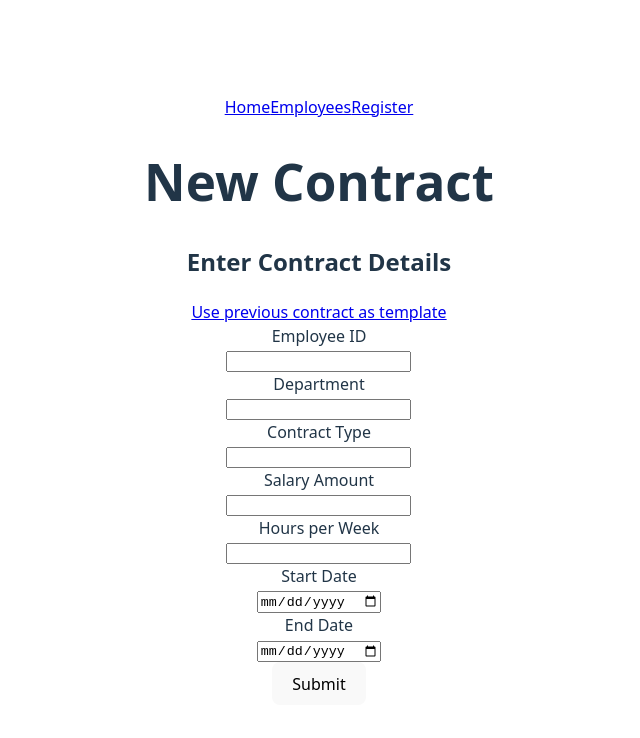
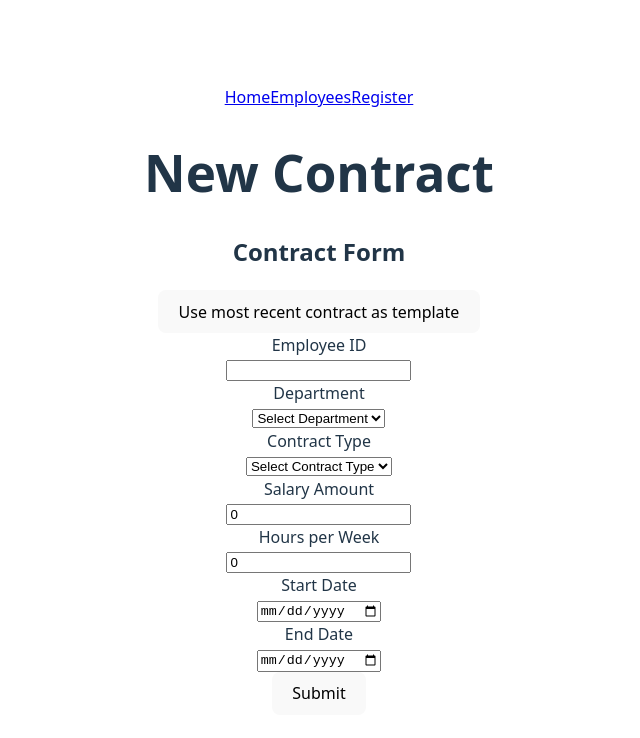
Before and after one commit to carriegale2710/employee-creator, a React (Vite) app in the folder front-end/: page /employees/new/contract in a window 1280 px wide. Shown: the top 738 px of the page, without its empty margins (321-961 px from the left). Built offline with nearby package versions, Linux system fonts and the light colour scheme.

Commit message:
feat: enhances ContractForm with prefilled data option and add Select component

```diff
--- a/front-end/src/components/ContractForm/ContractForm.tsx
+++ b/front-end/src/components/ContractForm/ContractForm.tsx
@@ -2,6 +2,9 @@ import { useFormStatus } from "react-dom";
 import Button from "../Button/Button";
 import Input from "../Input/Input";
 import type { Contract } from "../../services/contracts";
+import { NavLink } from "react-router-dom";
+import { useState } from "react";
+import Select from "../Select/Select";
 
 export interface ContractFormProps {
   prefilled?: Contract | null;
@@ -9,6 +12,7 @@ export interface ContractFormProps {
 
 const ContractForm = ({ prefilled }: ContractFormProps) => {
   const { pending } = useFormStatus();
+  const [isPrefilled, setIsPrefilled] = useState(false);
 
   // const onSubmit = ()=>{
   //   const userDetails = formData.
@@ -16,40 +20,68 @@ const ContractForm = ({ prefilled }: ContractFormProps) => {
 
   return (
     <>
+      <h2>Contract Form</h2>
       <form
       // action={onSubmit}
       >
-        <Input label="employeeId" type="number" value={prefilled?.employee.id}>
+        <Button
+          onClick={() => {
+            setIsPrefilled(!isPrefilled);
+          }}
+        >
+          Use most recent contract as template
+        </Button>
+        <Input
+          label="employeeId"
+          type="number"
+          value={isPrefilled && prefilled?.employee.id}
+        >
           Employee ID
         </Input>
-        <Input label="department" type="select" value={prefilled?.department}>
+        <Select
+          label="department"
+          title="Department"
+          prefilledValue={isPrefilled ? prefilled?.department : ""}
+          type="select"
+          options={["ENGINEERING", "SALES", "MARKETING", "DESIGN"]}
+        >
           Department
-        </Input>
-        <Input
+        </Select>
+        <Select
           label="contractType"
+          title="Contract Type"
+          prefilledValue={isPrefilled ? prefilled?.contractType : ""}
           type="select"
-          value={prefilled?.contractType}
+          options={["FULL TIME", "PART TIME", "CASUAL", "CONTRACT"]}
         >
           Contract Type
-        </Input>
+        </Select>
         <Input
           label="salaryAmount"
           type="number"
-          value={prefilled?.salaryAmount}
+          value={isPrefilled ? prefilled?.salaryAmount : 0}
         >
           Salary Amount
         </Input>
         <Input
           label="hoursPerWeek"
           type="number"
-          value={prefilled?.hoursPerWeek}
+          value={isPrefilled ? prefilled?.hoursPerWeek : 0}
         >
           Hours per Week
         </Input>
-        <Input label="startDate" type="date" value={prefilled?.startDate}>
+        <Input
+          label="startDate"
+          type="date"
+          value={isPrefilled && prefilled?.startDate}
+        >
           Start Date
         </Input>
-        <Input label="endDate" type="date" value={prefilled?.endDate}>
+        <Input
+          label="endDate"
+          type="date"
+          value={isPrefilled && prefilled?.endDate}
+        >
           End Date
         </Input>
         <Button type="submit" disabled={pending}>
--- /dev/null
+++ b/front-end/src/components/Select/Select.tsx
@@ -0,0 +1,42 @@
+export interface SelectInputProps {
+  label: string;
+  title?: string;
+  prefilledValue?: string;
+  type: string;
+  options?: string[];
+  children: React.ReactNode;
+}
+
+const Select = ({
+  label,
+  title,
+  prefilledValue,
+  type,
+  options,
+  children,
+}: SelectInputProps) => {
+  return (
+    <div>
+      <label htmlFor={label}>{children}</label>
+      <br />
+      <select
+        typeof={type}
+        name={label}
+        id={label}
+        value={prefilledValue ? prefilledValue : ""}
+      >
+        <option value="" disabled selected>
+          Select {title || "Option"}
+        </option>
+        {options?.map((option) => (
+          <option key={option} value={option}>
+            {option}
+          </option>
+        ))}
+      </select>
+      <br />
+    </div>
+  );
+};
+
+export default Select;
--- a/front-end/src/pages/CreateContract.tsx
+++ b/front-end/src/pages/CreateContract.tsx
@@ -1,15 +1,12 @@
-import { NavLink } from "react-router-dom";
 import ContractForm from "../components/ContractForm/ContractForm";
+import { contract1 } from "../services/mockContracts";
 
 const CreateContract = () => {
   return (
     <>
       <h1>New Contract</h1>
-      <h2>Enter Contract Details</h2>
-      <NavLink to={`/employees/new/contract`}>
-        Use previous contract as template
-      </NavLink>
-      <ContractForm />
+
+      <ContractForm prefilled={contract1} />
     </>
   );
 };
```
Also changed, not shown: front-end/src/pages/DuplicateContract.tsx (deleted, +0 -13 lines).
